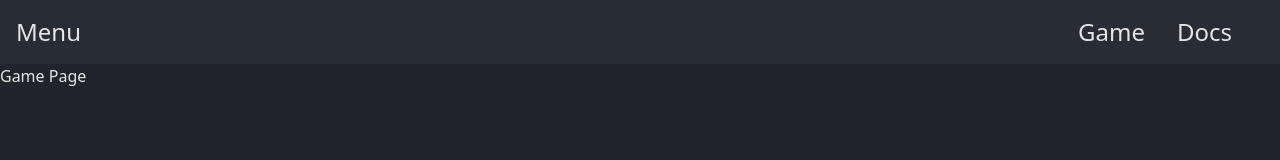
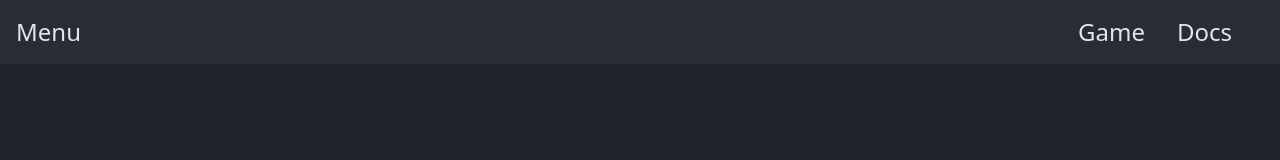
Before and after one commit to FilipsP/cyber_conflict, a React (Vite) app: page / in a window 1280 px wide. Shown: the top 160 px of the page. Built offline with nearby package versions, Linux system fonts and the light colour scheme.

Commit message:
Update GamePage.jsx

```diff
--- a/src/pages/GamePage.jsx
+++ b/src/pages/GamePage.jsx
@@ -1,8 +1,6 @@
 function GamePage() {
   return (
-    <div>
-      <h1>Game Page</h1>
-    </div>
+    <div id="cyber-crisis-container"></div>
   )
 }
 
```
